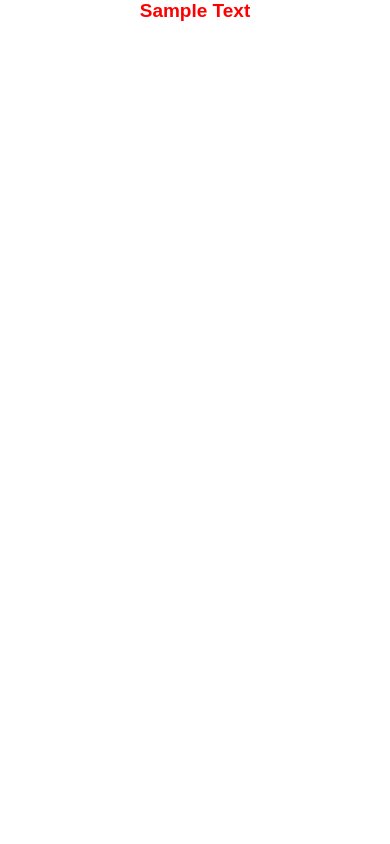
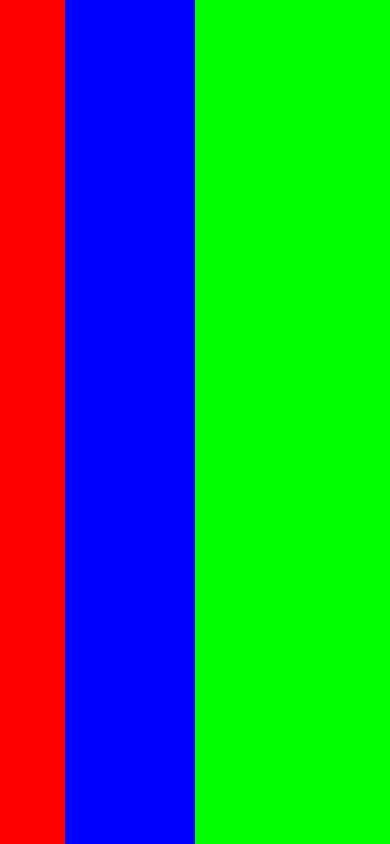
Before and after one commit to hamzajaa/reactNative-Tutorial2, a React Native app: screen / in a window 390 px wide. Built offline with nearby package versions, Linux system fonts and the light colour scheme.

Commit message:
change 6.0

```diff
--- a/App.js
+++ b/App.js
@@ -4,9 +4,9 @@ import { StyleSheet, Text, View } from 'react-native';
 export default function App() {
   return (
     <View style={styles.container}>
-      <Text style={styles.textStyle}>
-        Sample Text
-      </Text>
+      <View style={styles.viewStyle1}></View>
+      <View style={styles.viewStyle2}></View>
+        <View style={styles.viewStyle3}></View>
     </View>
   );
 }
@@ -14,23 +14,19 @@ export default function App() {
 const styles = StyleSheet.create({
   container: {
     flex: 1,
+    flexDirection: "row",
   },
-  myStyle: {
-    width: 100,
-    height: 100,
-    backgroundColor: "#F00",
-    padding: 20,
+  viewStyle1: {
+    flex: 1,
+    backgroundColor: "#f00"
   },
-  myStyleChild: {
-    width: 20,
-    height: 20,
+  viewStyle2: {
+    flex: 2,
+    backgroundColor: "#00f"
+  },
+  viewStyle3: {
+    flex: 3,
     backgroundColor: "#0f0"
-  },
-  textStyle: {
-    color: "#f00",
-    fontSize: 19,
-    fontWeight: "bold",
-    fontFamily: "sans-serif",
-    textAlign: "center",
   }
+
 });
```
